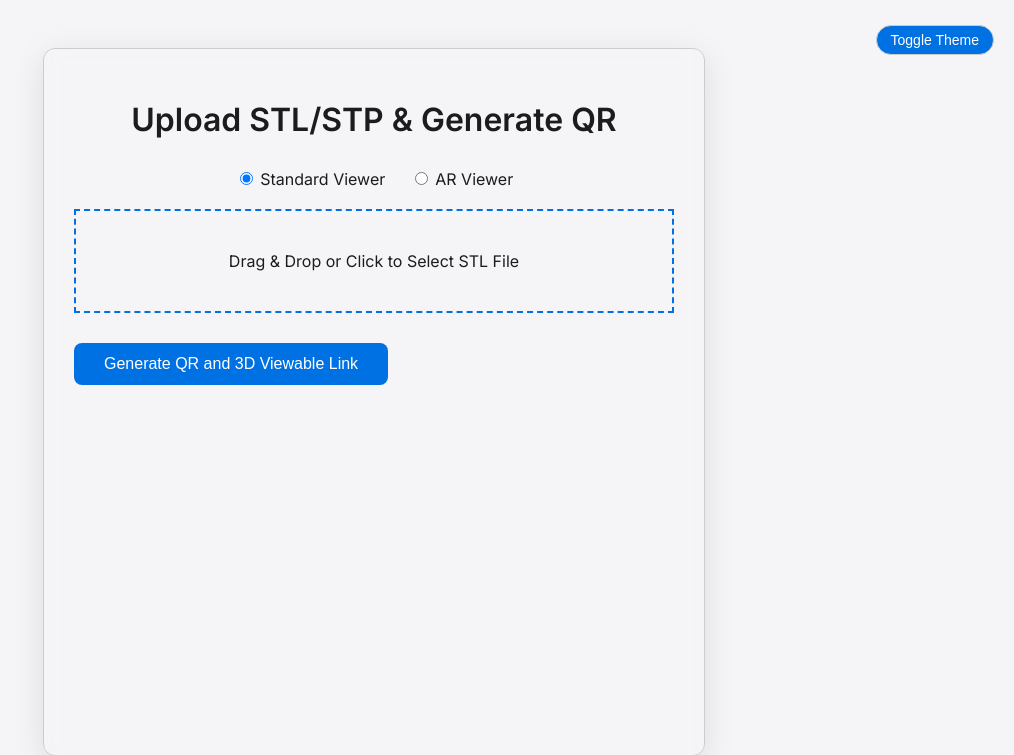
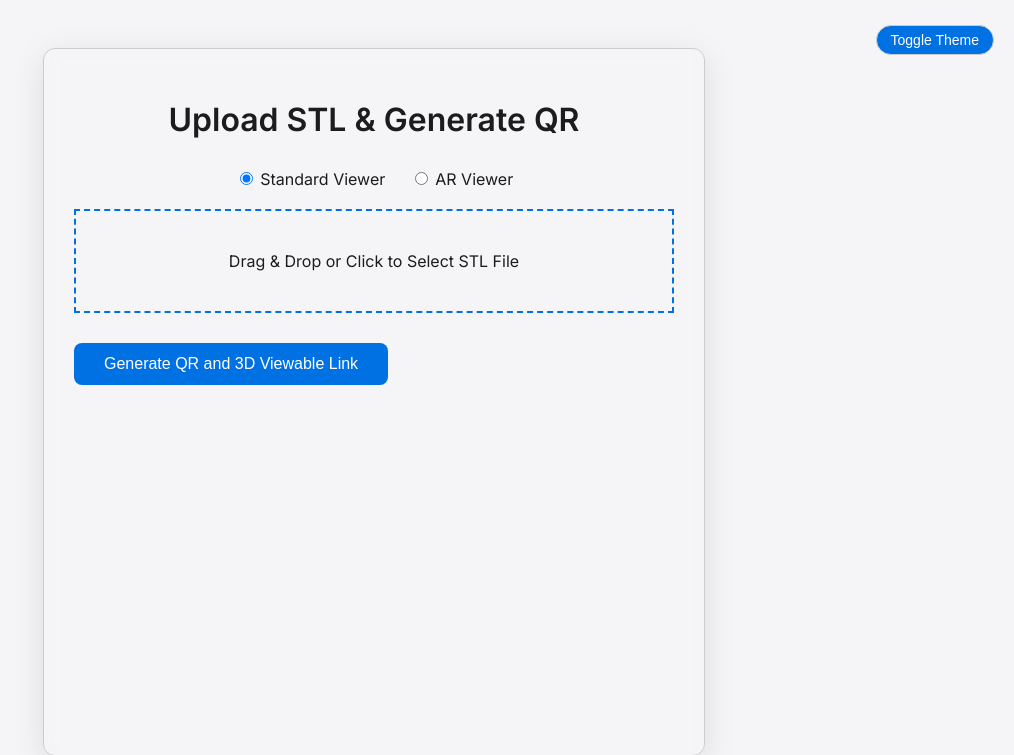
Before and after one commit to raa5/3D-CAD-Viewer, a Flask app: page / in a window 1280 px wide. Shown: the top 755 px of the page, without its empty margins (266-1280 px from the left). Run offline with Flask 3, Linux system fonts and the light colour scheme.

Commit message:
removed stp call from title

```diff
--- a/templates/upload.html
+++ b/templates/upload.html
@@ -149,7 +149,7 @@
 <body>
     <button class="toggle-theme" onclick="toggleTheme()">Toggle Theme</button>
     <div class="container">
-        <h1>Upload STL/STP & Generate QR</h1>
+        <h1>Upload STL & Generate QR</h1>
         <div class="viewer-select">
             <label>
                 <input type="radio" name="viewerType" value="standard" checked> Standard Viewer
```
